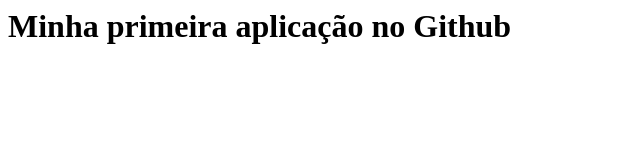
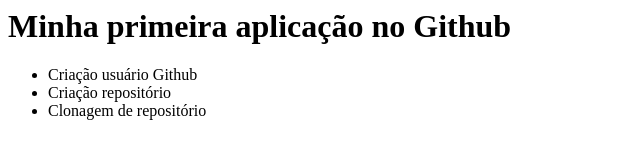
Before and after one commit to NicholasFont/my-first-github-page, a plain HTML site: page index.html in a window 1280 px wide. Shown: the whole page, without its empty margins (0-640 px from the left). Drawn offline with Linux system fonts and the light colour scheme.

Commit message:
Criação de uma lista no arquivo index

```diff
--- a/index.html
+++ b/index.html
@@ -4,5 +4,9 @@
   </head>
   <body>
     <h1>Minha primeira aplicação no Github</h1>
+    <ul>
+      <li>Criação usuário Github</li>
+      <li>Criação repositório</li>
+      <li>Clonagem de repositório</li>
   </body>
 </html>
```
